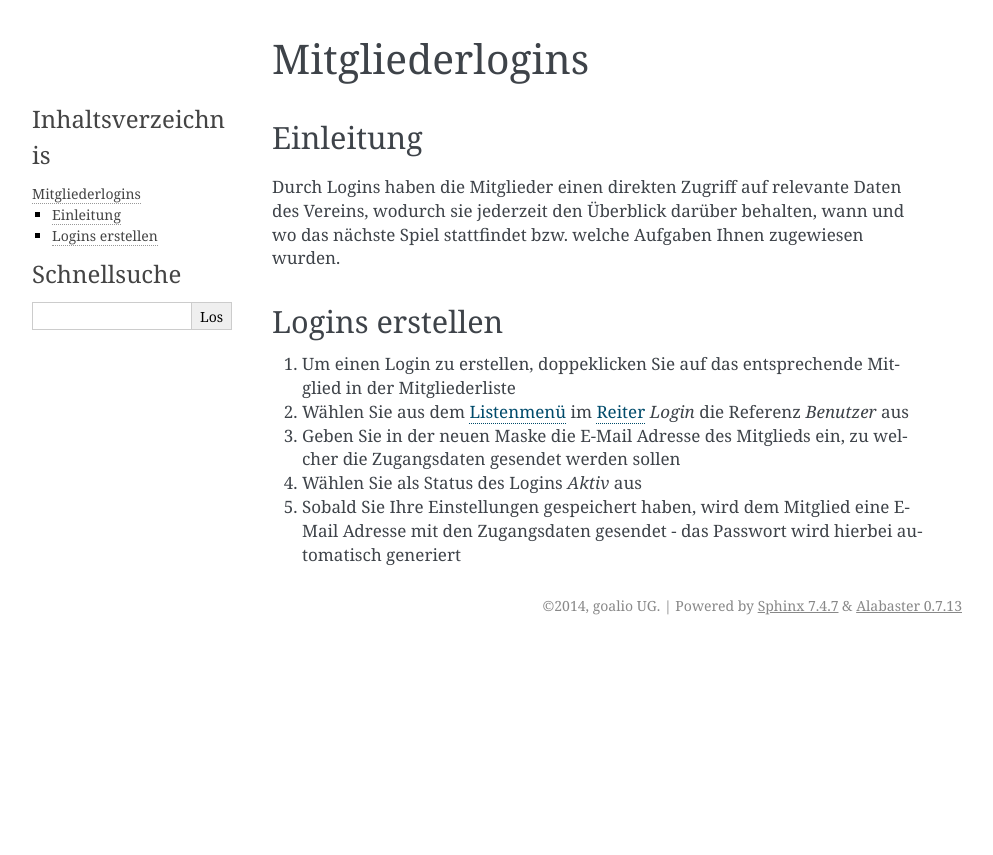
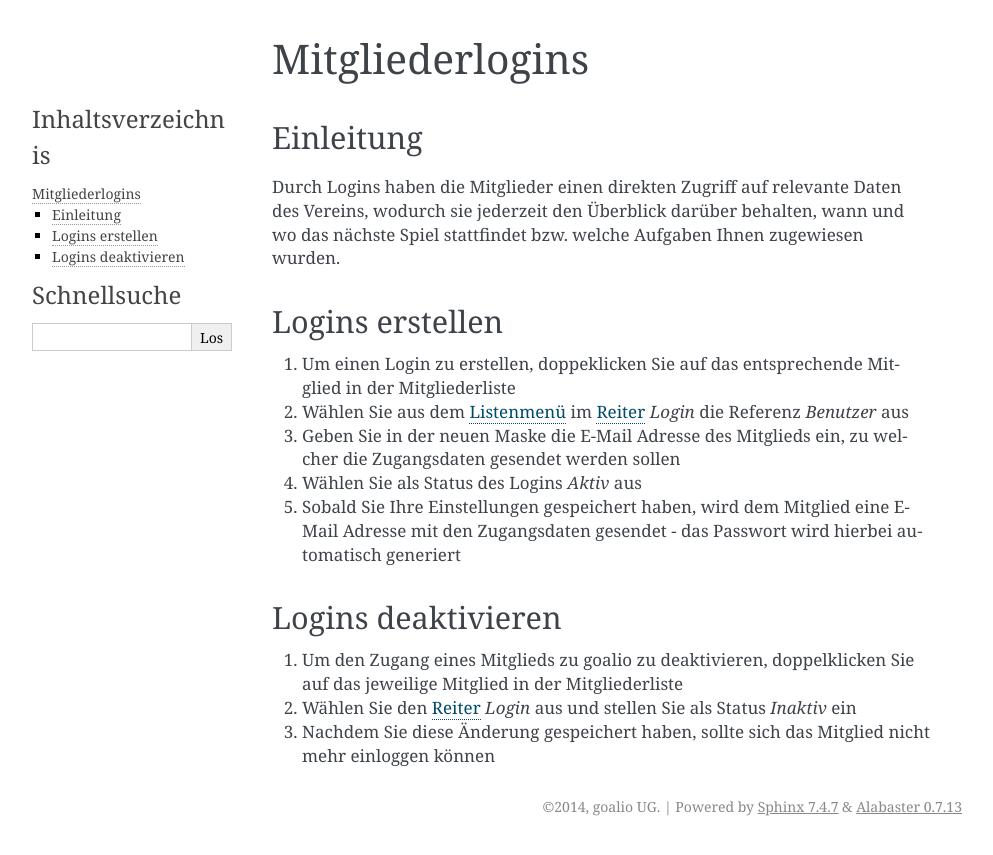
Before and after one commit to goalio/docs, a Sphinx documentation site: the page built from docs/module/mitglieder/logins.rst, in a window 1280 px wide. Shown: the top 855 px of the page, without its empty margins (148-1141 px from the left). Built offline with Sphinx 7.4.7, drawn with Linux system fonts in a browser that asks for light colours; formulas are drawn with MathJax 3.

Commit message:
Update logins.rst

```diff
--- a/docs/module/mitglieder/logins.rst
+++ b/docs/module/mitglieder/logins.rst
@@ -19,5 +19,16 @@ Logins erstellen
 
 5. Sobald Sie Ihre Einstellungen gespeichert haben, wird dem Mitglied eine E-Mail Adresse mit den Zugangsdaten gesendet - das Passwort wird hierbei automatisch generiert
 
+
+Logins deaktivieren
+-------------------
+
+1. Um den Zugang eines Mitglieds zu goalio zu deaktivieren, doppelklicken Sie auf das jeweilige Mitglied in der Mitgliederliste
+
+2. Wählen Sie den Reiter_ *Login* aus und stellen Sie als Status *Inaktiv* ein
+
+3. Nachdem Sie diese Änderung gespeichert haben, sollte sich das Mitglied nicht mehr einloggen können
+
+
 .. _Reiter: /de/latest/erste-schritte/benutzeroberflaeche.html
 .. _Listenmenü: /de/latest/erste-schritte/benutzeroberflaeche.html
```
